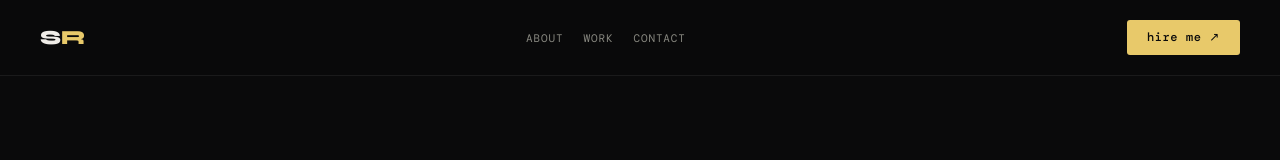
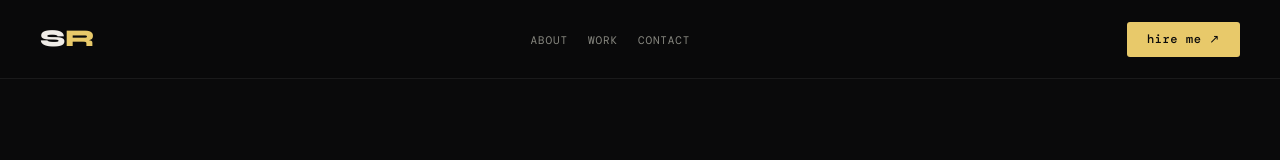
Before and after one commit to v0idengineer/portofolio, a Next.js app: page / in a window 1280 px wide. Shown: the top 160 px of the page. Built offline with nearby package versions, Linux system fonts and the light colour scheme; no server answers; a web font is replaced by a local one.

Commit message:
feat: css fix

```diff
--- a/app/globals.css
+++ b/app/globals.css
@@ -53,7 +53,7 @@ nav.navbar {
 nav.navbar .logo {
   font-family: 'Syne', sans-serif;
   font-weight: 800;
-  font-size: 20px;
+  font-size: 24px;
   letter-spacing: -0.02em;
   color: var(--text);
   flex-shrink: 0;
@@ -68,7 +68,7 @@ nav.navbar .nav-links {
 nav.navbar .nav-links a {
   color: var(--muted);
   text-decoration: none;
-  font-size: 12px;
+  font-size: 15px;
   letter-spacing: 0.08em;
   text-transform: uppercase;
   transition: color 0.2s;
```
